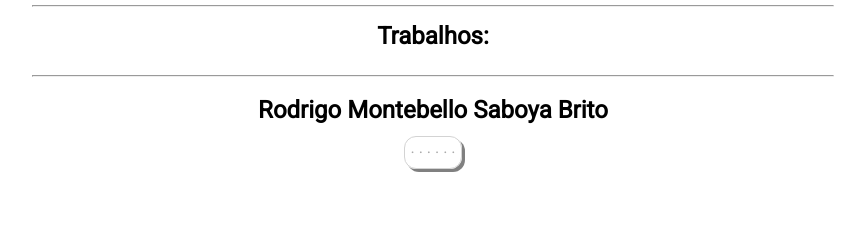
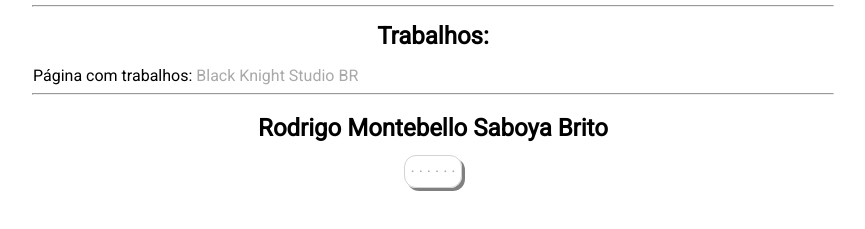
Before and after one commit to BlackKnightBR/RodrigoMSB, a plain HTML site: page trabalhos.html in a window 1280 px wide. Shown: the part 319-548 px from the top of the page, without its empty margins (207-1072 px from the left). Drawn offline with nearby package versions, Linux system fonts and the light colour scheme; a web font is replaced by a local one.

Commit message:
Adição do link para página oficial.

```diff
--- a/trabalhos.html
+++ b/trabalhos.html
@@ -30,7 +30,7 @@
     <section class="container">
 
       <span id="trabs">
-
+          Página com trabalhos:<a href="https://www.facebook.com/BlackKnightStudioBR/" target="_blank"> Black Knight Studio BR </a>
       </span>
 
     </section>
```
